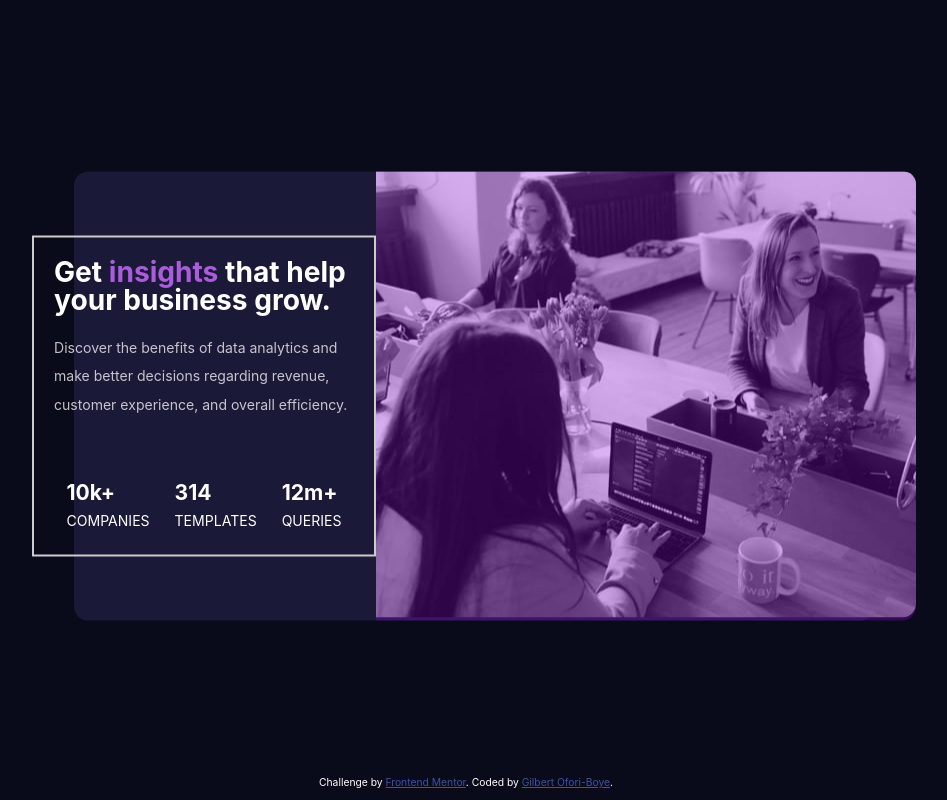
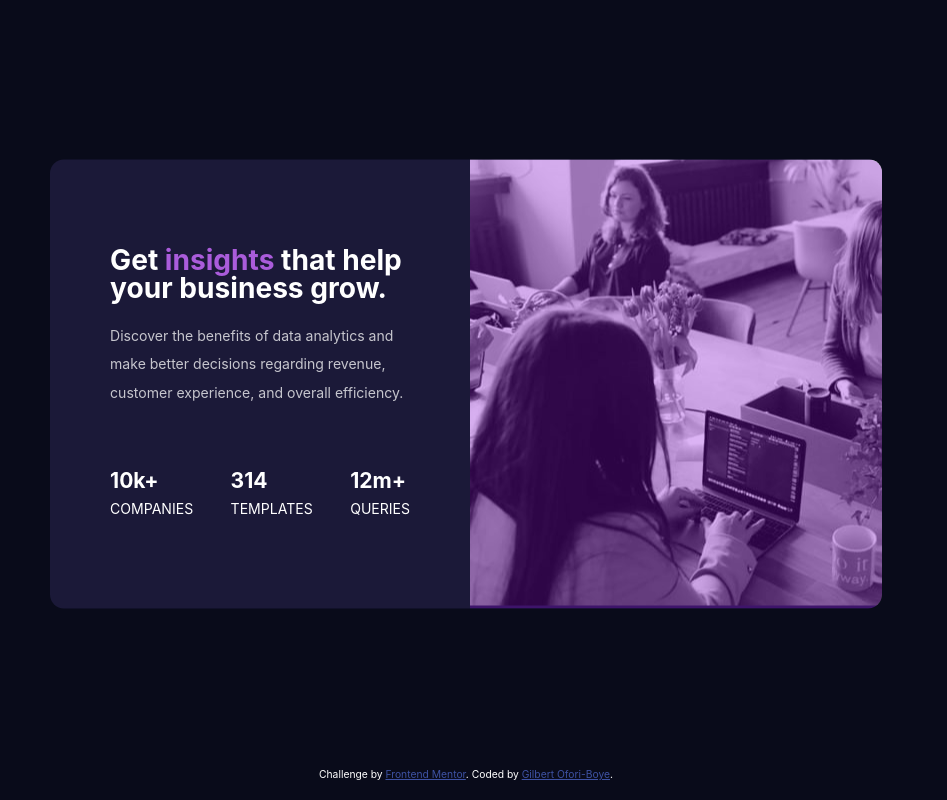
Before and after one commit to GIlbertWalker/stats-preview-card-component-main, a plain HTML site: page index.html in a window 1280 px wide. Shown: the whole page, without its empty margins (174-1121 px from the left). Drawn offline with Linux system fonts and the light colour scheme; a web font is replaced by a local one.

Commit message:
Image rescaling and setting changed

```diff
--- a/index.html
+++ b/index.html
@@ -11,8 +11,8 @@
 <body>
   <!-- main page  card -->
   <Main class="main-content" role="mainCard">
-    <!-- Card container -->
-    <div id="container">
+
+
       <!-- 3-card-contents -->
       <div class="left">
 
@@ -44,8 +44,6 @@
                 <h2>12m+</h2>
                <div class="info">queries</div>
               </div>
-
-
             </div>
           </div>
 
@@ -56,9 +54,6 @@
       <div id="right">
         <img src="/images/image-header-desktop.jpg" alt="image-header-desktop">
       </div>
-
-    </div>
-
   </Main>
 
   <footer role="footer" class="attribution">
--- a/style.css
+++ b/style.css
@@ -22,35 +22,38 @@
 
 html, body{
     font-size: 0.9375rem;
-    height: 97vh;
+    height: 96vh;
     position: relative;
     color: white;
     background-color: var(--mainBackground);
 }
 
 .main-content{
-    display: block;
-    margin: 8px;
     background-color: var(--cardBackground);
-    width: 62.5%;
+    width: 65%;
     border-radius: 0.9375rem;
     position: absolute;
     top: 50%;
     left: 50%;
     transform:translate(-50%, -50%);
-}
-
-#container{
     display: flex;
     justify-content: center;
     align-items: center;
 }
+
 .left{
-    border: 2px solid #ccc;
+    display: flex;
+    justify-content: center;
+    align-items: center;
+    width: 51%;
+    height: 45vh;
+}
+
+#right{
     width: 50%;
-}
-#right{
     position: relative;
+    border-radius: 0 0.8375rem 0.9375rem 0;
+    overflow: hidden;
 }
 #right::before{
     content: "";
@@ -63,9 +66,11 @@ html, body{
     background-color: var(--SoftVioletOverlay);
 }
 #container #right img{
-    object-fit: cover;
+    object-fit: contain;
+    max-width: 100% !important;
+    max-height: 100%;
     border-radius: 0 0.8375rem 0.9375rem 0;
-   ;
+    border-radius: 0 0.8375rem 0.9375rem 0;
 }
 
 .red{
@@ -99,9 +104,10 @@ html, body{
 
 .foot{
     display:flex;
-    justify-content: space-around;
+    justify-content: space-between;
 }
-foot h1{
+
+.foot h1{
     font-size:15px;
 }
 
```
